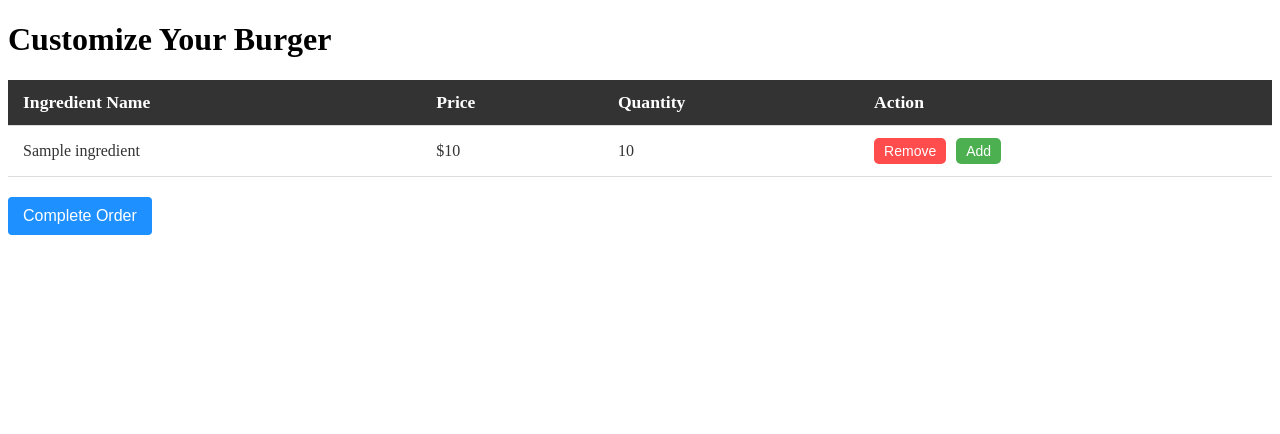
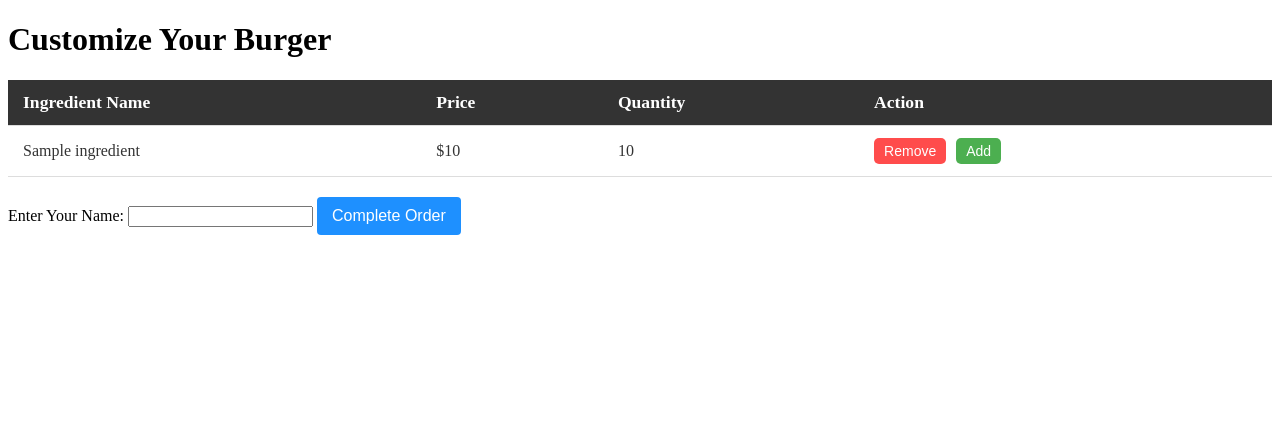
Before and after one commit to remopp/burgerproject, a Node server app: template BurgerProject/views/pages/customBurgerDetails.ejs in a window 1280 px wide. Shown: the part 55-489 px from the top of the page. Run offline with Node 20, Linux system fonts and the light colour scheme; the template is opened without the code that fills it: most values are stand-ins (such as "Sample title", 1, 10 or a date in 2020).

Commit message:
Fixed a small error
Just added the name box in the customBurgerDetaIls

```diff
--- a/BurgerProject/views/pages/customBurgerDetails.ejs
+++ b/BurgerProject/views/pages/customBurgerDetails.ejs
@@ -41,6 +41,8 @@
     </table>
 
     <form method="POST" action="/orders/custom/<%= customBurgerID %>/complete">
+        <label for="customerName">Enter Your Name:</label>
+        <input type="text" id="customerName" name="customerName" required> <!-- Input field for name -->
         <input type="hidden" name="totalPrice" value="<%= totalPrice %>">
         <button type="submit">Complete Order</button>
     </form>
```
